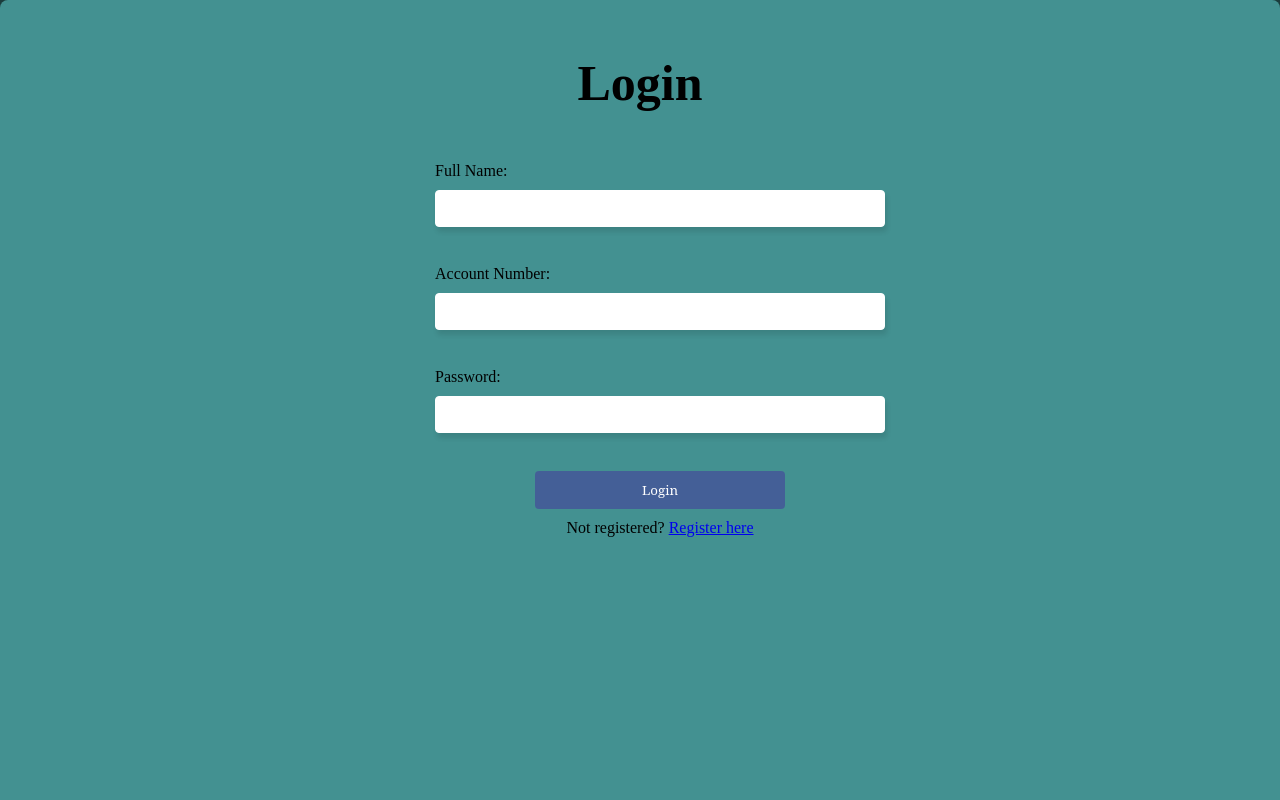
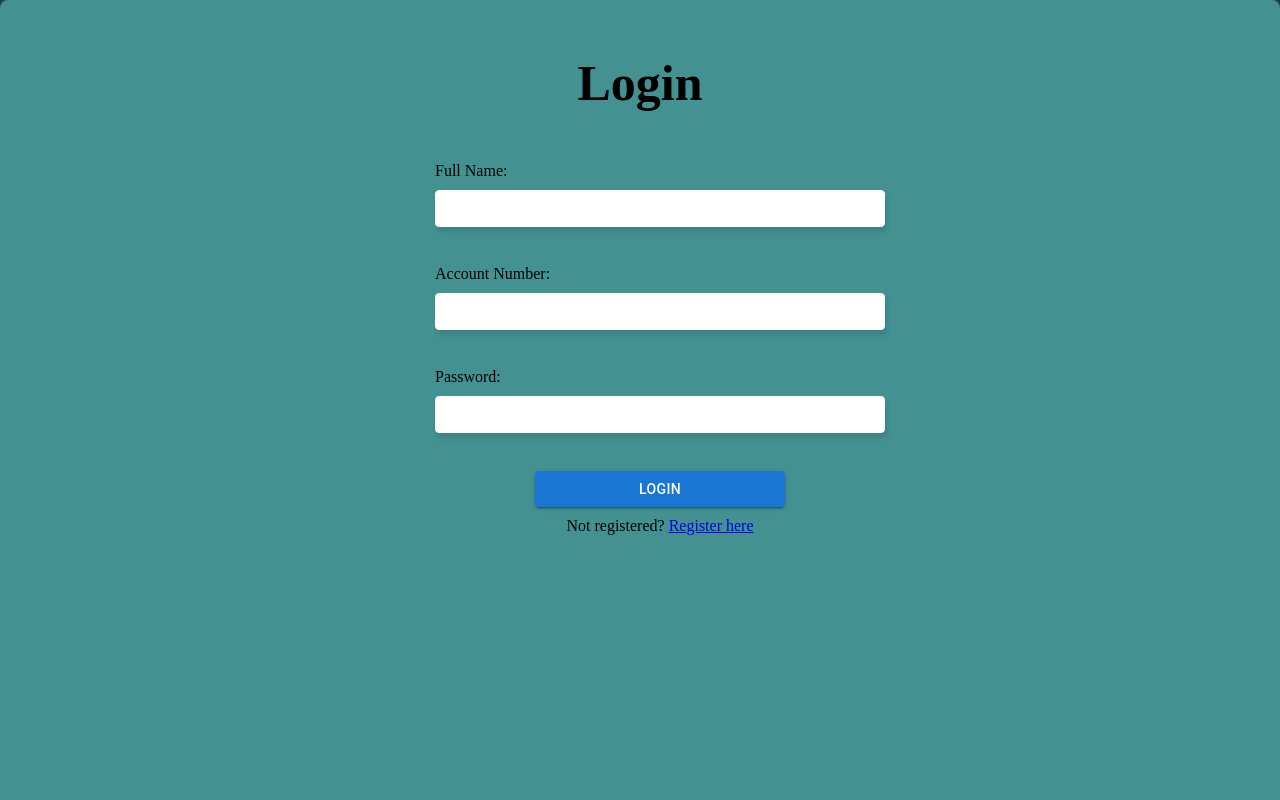
Before and after one commit to HarrySquater/APDS7311POEAJ, a React (Create React App) app in the folder frontend/: page / in a window 1280 px wide. Shown: the top 800 px of the page. Built offline with nearby package versions, Linux system fonts and the light colour scheme; a web font is replaced by a local one.

Commit message:
Refactored login/logout button designs

```diff
--- a/frontend/src/pages/home.js
+++ b/frontend/src/pages/home.js
@@ -1,5 +1,6 @@
 import React from 'react'
 import { useLogout } from '../hooks/useLogout'
+import Button from '@mui/material/Button'
 
 function Home() {
   const { logout } = useLogout()
@@ -17,7 +18,13 @@ function Home() {
         alignItems: 'flex-end',
       }}
     >
-      <button onClick={handleLogout}>Logout</button>
+      <Button
+        variant='contained'
+        style={{ width: '250px' }}
+        onClick={handleLogout}
+      >
+        Logout
+      </Button>
       <h1
         style={{
           alignSelf: 'center',
--- a/frontend/src/pages/login.js
+++ b/frontend/src/pages/login.js
@@ -2,6 +2,7 @@ import { useState } from 'react'
 import { useLogin } from '../hooks/useLogin'
 import { Link } from 'react-router-dom'
 import { useNavigate } from 'react-router-dom'
+import Button from '@mui/material/Button'
 
 const Login = () => {
   const [fullName, setFullName] = useState('')
@@ -77,16 +78,14 @@ const Login = () => {
               alignItems: 'center',
             }}
           >
-            <button
-              style={{
-                width: '250px',
-              }}
-              type='button'
+            <Button
+              variant='contained'
+              style={{ width: '250px' }}
               onClick={handleLogin}
               disabled={isLoading}
             >
               Login
-            </button>
+            </Button>
           </div>
           {error && <div className='error'>{error}</div>}
           <div style={{ marginTop: '10px', textAlign: 'center' }}>
```
